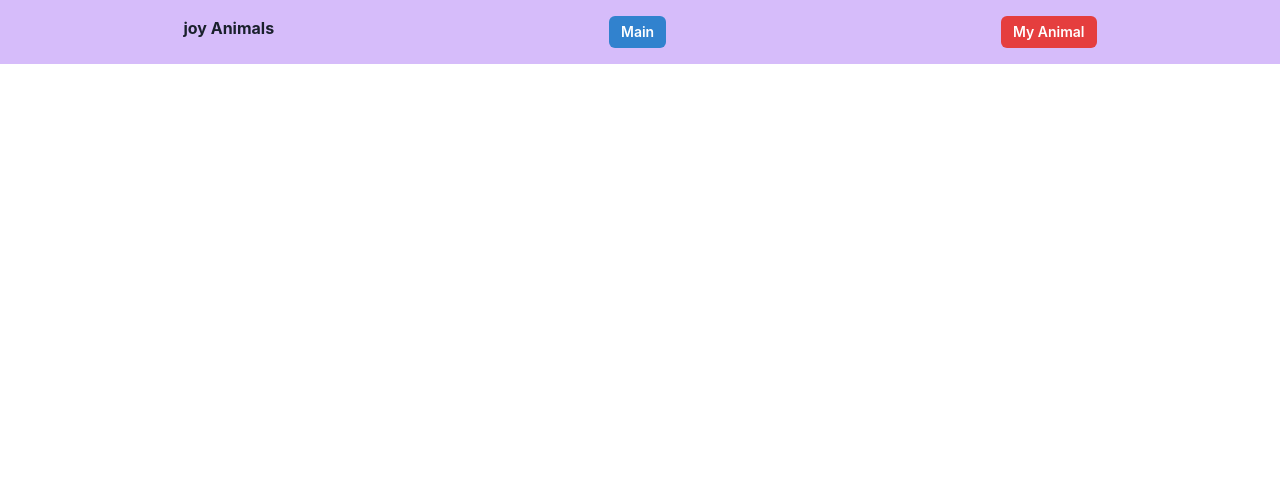
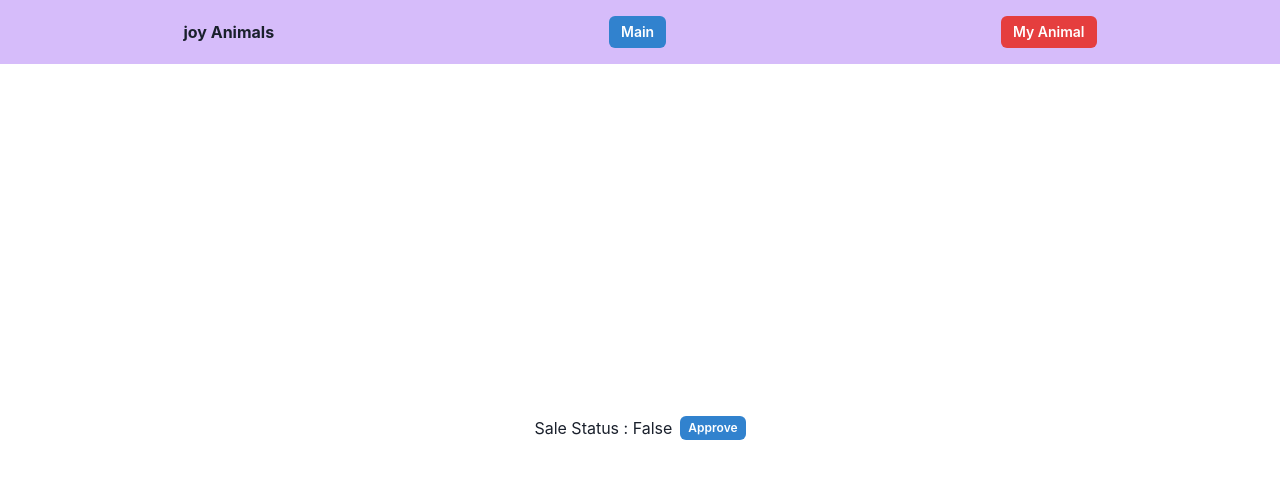
Before and after one commit to rhkk7157/DApp_NFT_Animal, a React (Create React App) app in the folder frontend/: page /my-animal in a window 1280 px wide. Shown: the top 478 px of the page. Built offline with nearby package versions, Linux system fonts and the light colour scheme; what web3 would draw is missing.

Commit message:
NFT 판매 승인 상태 체크 (isApprovedForAll(), setApprovalForAll())

```diff
--- a/frontend/src/components/Layout.tsx
+++ b/frontend/src/components/Layout.tsx
@@ -9,7 +9,7 @@
         bg="purple.200"
         p={4}
         justifyContent="space-around"
-        alignContent="center"
+        alignItems="center"
       >
         <Box>
           <Text fontWeight="bold">joy Animals</Text>
@@ -29,7 +29,7 @@
         direction="column"
         h="full"
         justifyContent="center"
-        alignContent="center"
+        alignItems="center"
       >
         {children}
       </Flex>
--- a/frontend/src/contracts/index.ts
+++ b/frontend/src/contracts/index.ts
@@ -514,8 +514,10 @@
   }
 ];
 
-const mintAnimalTokenAddress = '0x638fA44dD6F1Af6d68b2503F224Ed61867a00bF0';
-const saleAnimalTokenAddress = '0x7fC14dE94459125E21a65AE9F593490F478249e1';
+export const mintAnimalTokenAddress =
+  '0x638fA44dD6F1Af6d68b2503F224Ed61867a00bF0';
+export const saleAnimalTokenAddress =
+  '0x7fC14dE94459125E21a65AE9F593490F478249e1';
 
 export const web3 = new Web3(window.ethereum);
 
--- a/frontend/src/routes/my-animal.tsx
+++ b/frontend/src/routes/my-animal.tsx
@@ -1,13 +1,15 @@
-import { Box, Grid } from '@chakra-ui/react';
+import { Box, Button, Flex, Grid, Text } from '@chakra-ui/react';
 import React, { FC, useEffect, useState } from 'react';
 import AnimalCard from '../components/AnimalCard';
-import { mintAnimalTokenContract } from '../contracts';
+import { mintAnimalTokenContract, saleAnimalTokenAddress } from '../contracts';
 
 interface MyAnimalProps {
   account: string;
 }
 const MyAnimal: FC<MyAnimalProps> = ({ account }) => {
   const [animalCardArray, setAnimalCardArray] = useState<string[]>();
+  const [saleStatus, setSaleStatus] = useState<boolean>(false);
+
   const getAnimalTokens = async () => {
     try {
       const balanceLength = await mintAnimalTokenContract.methods
@@ -34,8 +36,38 @@
     }
   };
 
+  const getIsApprovedForAll = async () => {
+    try {
+      const response = await mintAnimalTokenContract.methods
+        .isApprovedForAll(account, saleAnimalTokenAddress)
+        .call();
+
+      if (response) {
+        setSaleStatus(response);
+      }
+    } catch (error) {
+      console.error(error);
+    }
+  };
+
+  const onClickApproveToggle = async () => {
+    try {
+      if (!account) return;
+      const response = await mintAnimalTokenContract.methods
+        .setApprovalForAll(saleAnimalTokenAddress, !saleStatus)
+        .send({ from: account });
+
+      if (response.status) {
+        setSaleStatus(!saleStatus);
+      }
+    } catch (error) {
+      console.error(error);
+    }
+  };
+
   useEffect(() => {
     if (!account) return;
+    getIsApprovedForAll();
     getAnimalTokens();
   }, [account]);
 
@@ -44,12 +76,27 @@
   }, [animalCardArray]);
 
   return (
-    <Grid templateColumns="repeat(4, 1fr)" gap={8}>
-      {animalCardArray &&
-        animalCardArray.map((v, i) => {
-          return <AnimalCard key={i} animalType={v} />;
-        })}
-    </Grid>
+    <>
+      <Flex alignItems="center">
+        <Text display="inline-block">
+          Sale Status : {saleStatus ? 'True' : 'False'}
+        </Text>
+        <Button
+          size="xs"
+          ml={2}
+          colorScheme={saleStatus ? 'red' : 'blue'}
+          onClick={onClickApproveToggle}
+        >
+          {saleStatus ? 'Cancel' : 'Approve'}
+        </Button>
+      </Flex>
+      <Grid templateColumns="repeat(4, 1fr)" gap={8} mt={4}>
+        {animalCardArray &&
+          animalCardArray.map((v, i) => {
+            return <AnimalCard key={i} animalType={v} />;
+          })}
+      </Grid>
+    </>
   );
 };
 
```
